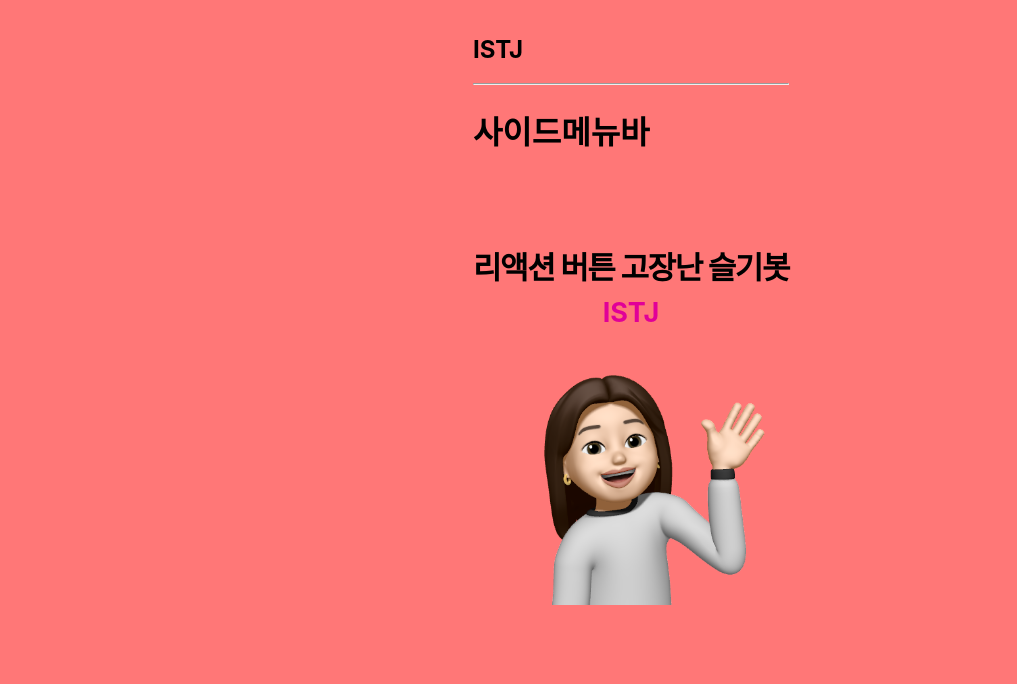
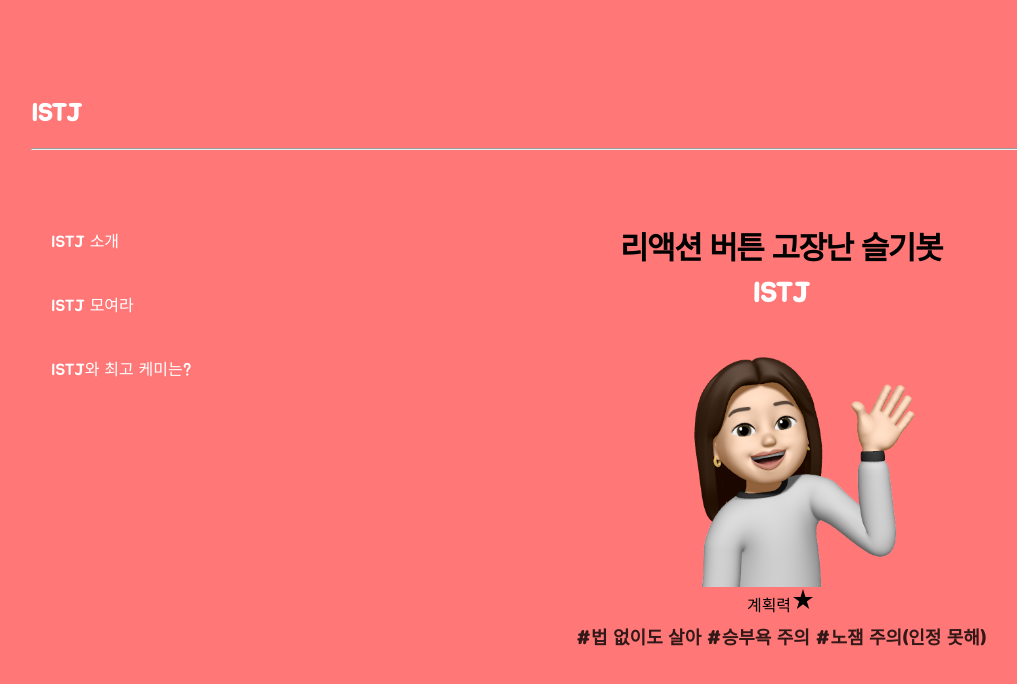
Before and after one commit to khsgsong/react_team_exam, a React (Create React App) app: page /member/1/introduce in a window 1280 px wide. Shown: the top 684 px of the page, without its empty margins (9-1026 px from the left). Built offline with nearby package versions, Linux system fonts and the light colour scheme.

Commit message:
index.html 구글 아이콘 링크 추가 외

```diff
--- a/public/index.html
+++ b/public/index.html
@@ -26,6 +26,10 @@
     -->
     <title>React App</title>
     <link
+      href="https://fonts.googleapis.com/icon?family=Material+Icons"
+      rel="stylesheet"
+    />
+    <link
       href="https://fonts.googleapis.com/css?family=Jua:400"
       rel="stylesheet"
     />
--- a/src/Member/member1.css
+++ b/src/Member/member1.css
@@ -0,0 +1,23 @@
+.member1-all-wrap {
+  width: 1200px;
+  margin: 30px auto;
+}
+.member1-all-wrap > h2 {
+  color: #fff;
+}
+.member1-content-wrap {
+  overflow: hidden;
+  padding-top: 50px;
+}
+.member1-content-wrap > div {
+  float: left;
+}
+.member1-content {
+  width: 900px;
+  box-sizing: border-box;
+  padding: 0px 50px;
+}
+.admin-title {
+  font-size: 24px;
+  font-weight: bold;
+}
--- a/src/mbti/sgsong/Member1Intro.js
+++ b/src/mbti/sgsong/Member1Intro.js
@@ -6,7 +6,15 @@ const Member1Intro = () => {
       <div className="s-title">리액션 버튼 고장난 슬기봇</div>
       <div className="s-mbti">ISTJ</div>
       <img className="s-img" src="/img/member1.png" alt=""></img>
-      <div className="s-score"></div>
+      <div className="s-mbit-info">
+        <div className="star-rate">
+          <span>계획력</span>
+          <span className="material-icons">star_rate</span>
+        </div>
+      </div>
+      <div className="s-tag">
+        #법 없이도 살아 #승부욕 주의 #노잼 주의(인정 못해)
+      </div>
     </div>
   );
 };
--- a/src/mbti/sgsong/Member1SideMenu.js
+++ b/src/mbti/sgsong/Member1SideMenu.js
@@ -1,9 +1,33 @@
+import { Link } from "react-router-dom";
 import "./member1SideMenu.css";
 
 const Member1SideMenu = () => {
+  const activeMenu = (e) => {
+    const menu = document.querySelectorAll(".member1-side-menu a");
+    menu.forEach((item) => {
+      item.classList.remove("active");
+    });
+    e.currentTarget.classList.add("active");
+  };
   return (
-    <div>
-      <h1>사이드메뉴바</h1>
+    <div className="member1-side-menu">
+      <ul>
+        <li>
+          <Link to="introduce" onClick={activeMenu}>
+            ISTJ 소개
+          </Link>
+        </li>
+        <li>
+          <Link to="board" onClick={activeMenu}>
+            ISTJ 모여라
+          </Link>
+        </li>
+        <li>
+          <Link to="chemistry" onClick={activeMenu}>
+            ISTJ와 최고 케미는?
+          </Link>
+        </li>
+      </ul>
     </div>
   );
 };
--- a/src/mbti/sgsong/member1Intro.css
+++ b/src/mbti/sgsong/member1Intro.css
@@ -4,7 +4,6 @@
   align-items: center;
   padding-bottom: 50px;
 }
-
 .s-title {
   margin-top: 15px;
   font-size: 31px;
@@ -13,7 +12,7 @@
 }
 .s-mbti {
   margin-top: 8px;
-  color: #e10098;
+  color: #fff;
   font-size: 27px;
   font-weight: bold;
 }
@@ -25,3 +24,9 @@
   margin-top: 0;
   height: 130px;
 }
+.s-tag {
+  margin-top: 7px;
+  font-size: 18px;
+  font-weight: bold;
+  color: rgba(0, 0, 0, 0.8);
+}
--- a/src/mbti/sgsong/member1SideMenu.css
+++ b/src/mbti/sgsong/member1SideMenu.css
@@ -0,0 +1,22 @@
+* {
+  font-family: jua;
+}
+.member1-side-menu {
+  width: 300px;
+}
+.member1-side-menu > ul {
+  margin: 0;
+  padding: 0;
+}
+.member1-side-menu > ul > li > a {
+  box-sizing: border-box;
+  display: block;
+  text-decoration: none;
+  padding: 20px;
+  color: #fff;
+}
+
+.member1-side-menu a.active {
+  background-color: #fff;
+  color: #ff7777;
+}
```
